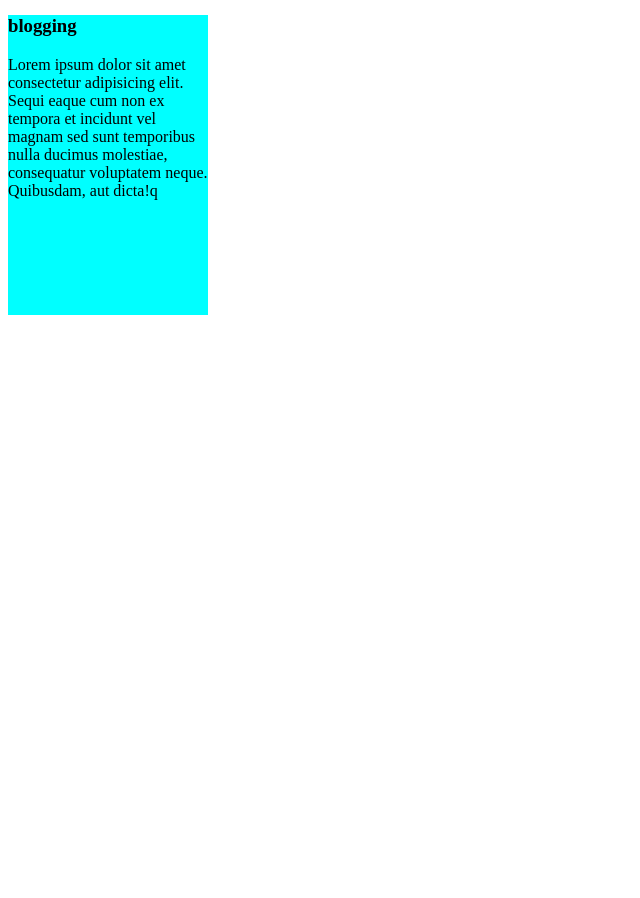
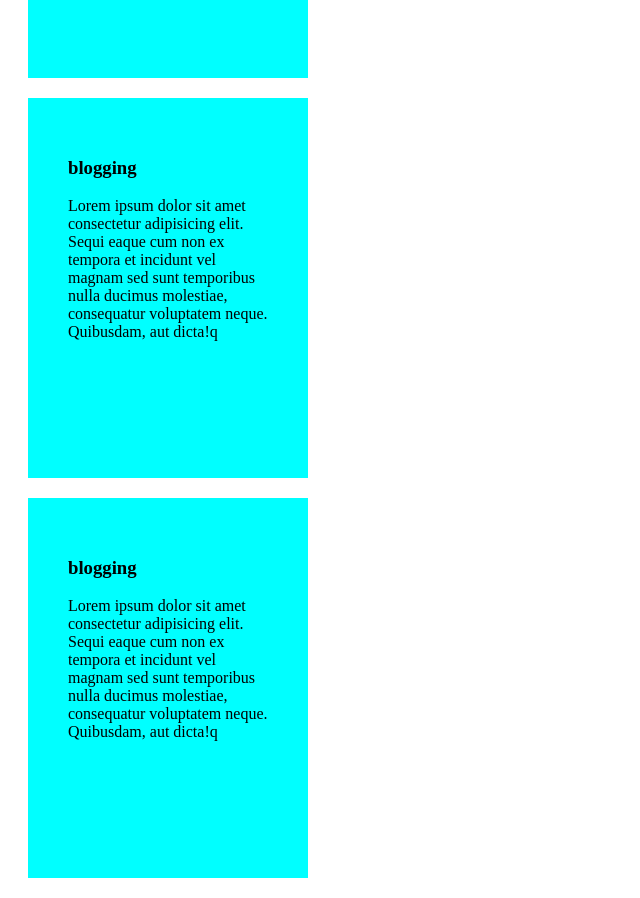
Before and after one commit to al-amin21c/scnd-trial-repo, a plain HTML site: page index.html in a window 1280 px wide. Shown: the part 322-1220 px from the top of the page, without its empty margins (0-640 px from the left). Before the commit the page ends 800 px from the top, so only its background shows below. Drawn offline with Linux system fonts and the light colour scheme.

Commit message:
third trial

```diff
--- a/index.html
+++ b/index.html
@@ -16,5 +16,9 @@
         <h3>blogging</h3>
         <p>Lorem ipsum dolor sit amet consectetur adipisicing elit. Sequi eaque cum non ex tempora et incidunt vel magnam sed sunt temporibus nulla ducimus molestiae, consequatur voluptatem neque. Quibusdam, aut dicta!q</p>
     </div>
+    <div>
+        <h3>blogging</h3>
+        <p>Lorem ipsum dolor sit amet consectetur adipisicing elit. Sequi eaque cum non ex tempora et incidunt vel magnam sed sunt temporibus nulla ducimus molestiae, consequatur voluptatem neque. Quibusdam, aut dicta!q</p>
+    </div>
 </body>
 </html>
--- a/styles/style.css
+++ b/styles/style.css
@@ -2,4 +2,6 @@ div {
     background-color: aqua;
     height: 300px;
     width: 200px;
+    padding: 40px;
+    margin: 20px;
 }
```
